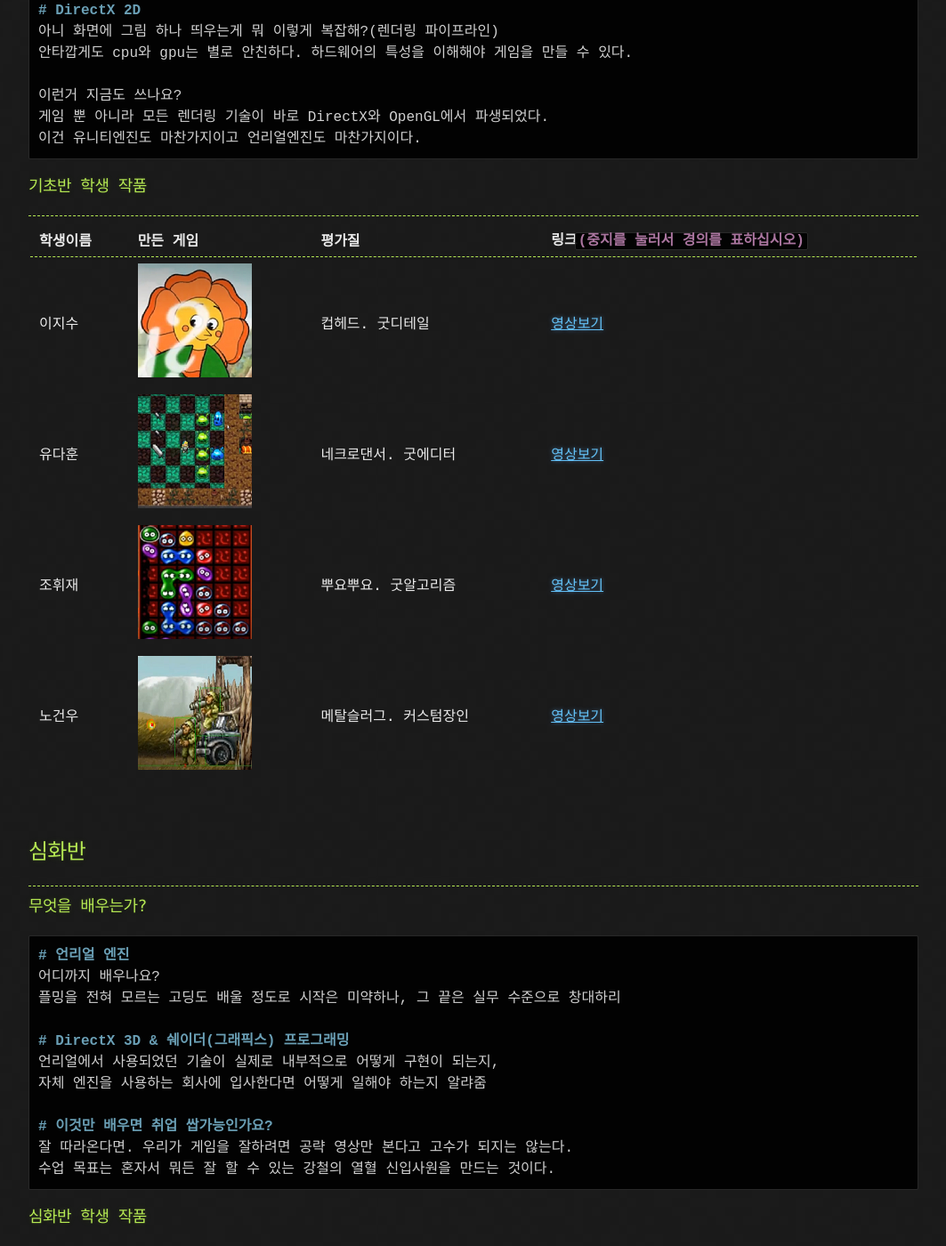
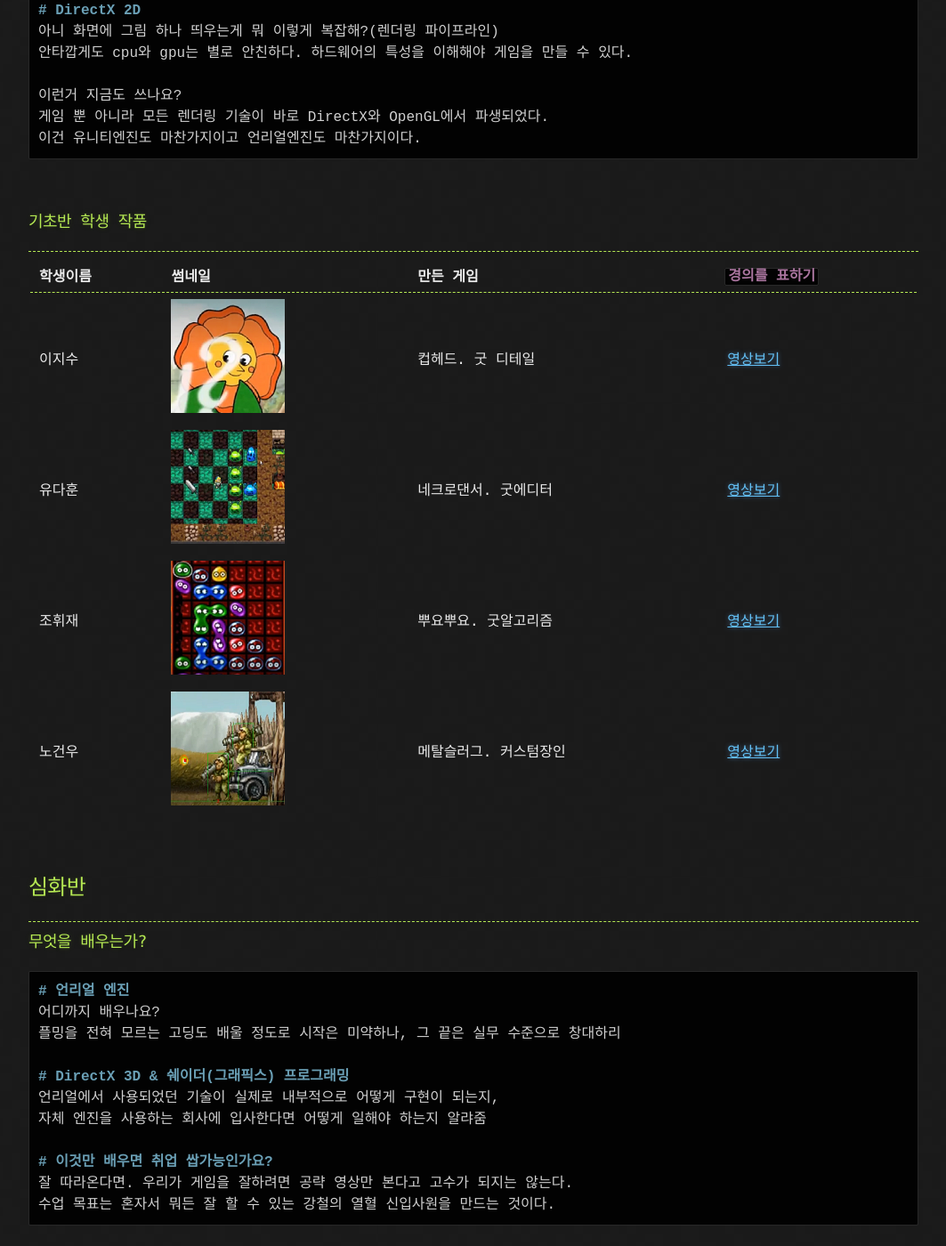
Before and after one commit to simeddk/Blog, a Jekyll site: the page built from _posts/2022-01-12-볼만한 포트폴리오.md, in a window 1280 px wide and 1400 px high, scrolled down 611 px. Shown: the whole window at 89% size, without its empty margins (108-1171 px from the left). Built offline with Jekyll 4.4.1, drawn with Linux system fonts in a browser that asks for light colours; some of the changed text lies outside the part shown.

Commit message:
문구수정

````diff
--- a/_posts/2022-01-12-볼만한 포트폴리오.md
+++ b/_posts/2022-01-12-볼만한 포트폴리오.md
@@ -27,17 +27,19 @@ published: true
 이건 유니티엔진도 마찬가지이고 언리얼엔진도 마찬가지이다.
 ```
 
+<br/>
+
 ### 기초반 학생 작품
 ***
 
-|학생이름|만든 게임|평가질|링크`(중지를 눌러서 경의를 표하십시오)`|
+|학생이름|썸네일|만든 게임|`경의를 표하기`|
 |:---|:---|:---|:---|
-|이지수|![Images/Portfolio/Cuphead.png](Images/Portfolio/Cuphead.png)|컵헤드. 굿디테일|[영상보기](https://cafe.naver.com/sgagamedev/1413)|
+|이지수|![Images/Portfolio/Cuphead.png](Images/Portfolio/Cuphead.png)|컵헤드. 굿 디테일|[영상보기](https://cafe.naver.com/sgagamedev/1413)|
 |유다훈|![Images/Portfolio/NecroDancer.png](Images/Portfolio/NecroDancer.png)|네크로댄서. 굿에디터|[영상보기](https://cafe.naver.com/sgagamedev/929)|
 |조휘재|![Images/Portfolio/PuyoPuyo.png](Images/Portfolio/PuyoPuyo.png)|뿌요뿌요. 굿알고리즘|[영상보기](https://cafe.naver.com/sgagamedev/2628)|
 |노건우|![Images/Portfolio/MetalSlug.png](Images/Portfolio/MetalSlug.png)|메탈슬러그. 커스텀장인|[영상보기](https://cafe.naver.com/sgagamedev/1597)|
 
-<br>
+<br/>
 
 ## 심화반
 ---
@@ -56,10 +58,12 @@ published: true
 수업 목표는 혼자서 뭐든 잘 할 수 있는 강철의 열혈 신입사원을 만드는 것이다.
 ```
 
+<br/>
+
 ### 심화반 학생 작품
 ***
 
-|학생이름|만든 게임|평가질|링크`(중지를 눌러서 경의를 표하십시오)`|
+|학생이름|썸네일|만든 게임|`경의를 표하기`|
 |:---|:---|:---|:---|
 |박서원|![Images/Portfolio/OneShin.png](Images/Portfolio/OneShin.png)|원신. 정성가득|[영상보기](https://cafe.naver.com/sgagamedev/4737)|
 |현재훈|![Images/Portfolio/Zelda.png](Images/Portfolio/Zelda.png)|젤다. 쉐이더굿|[영상보기](https://cafe.naver.com/sgagamedev/4297)|
````
